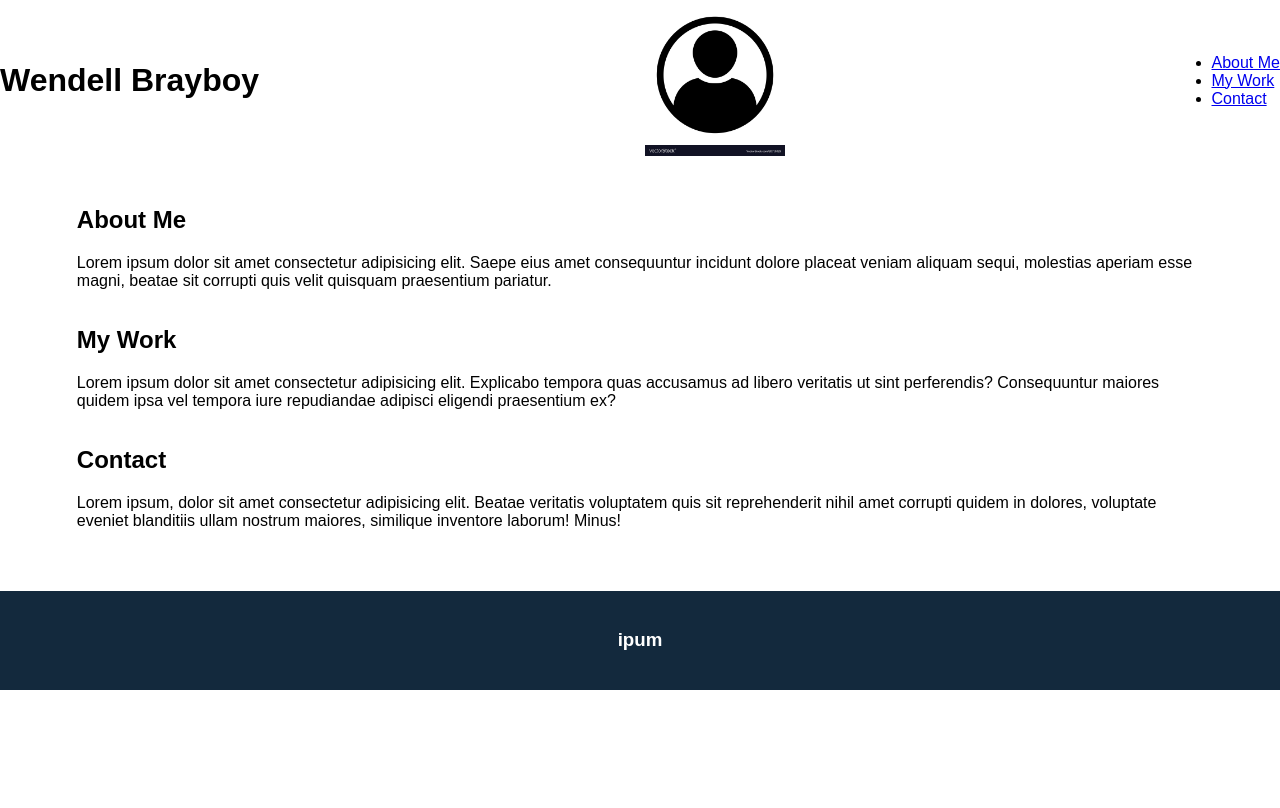
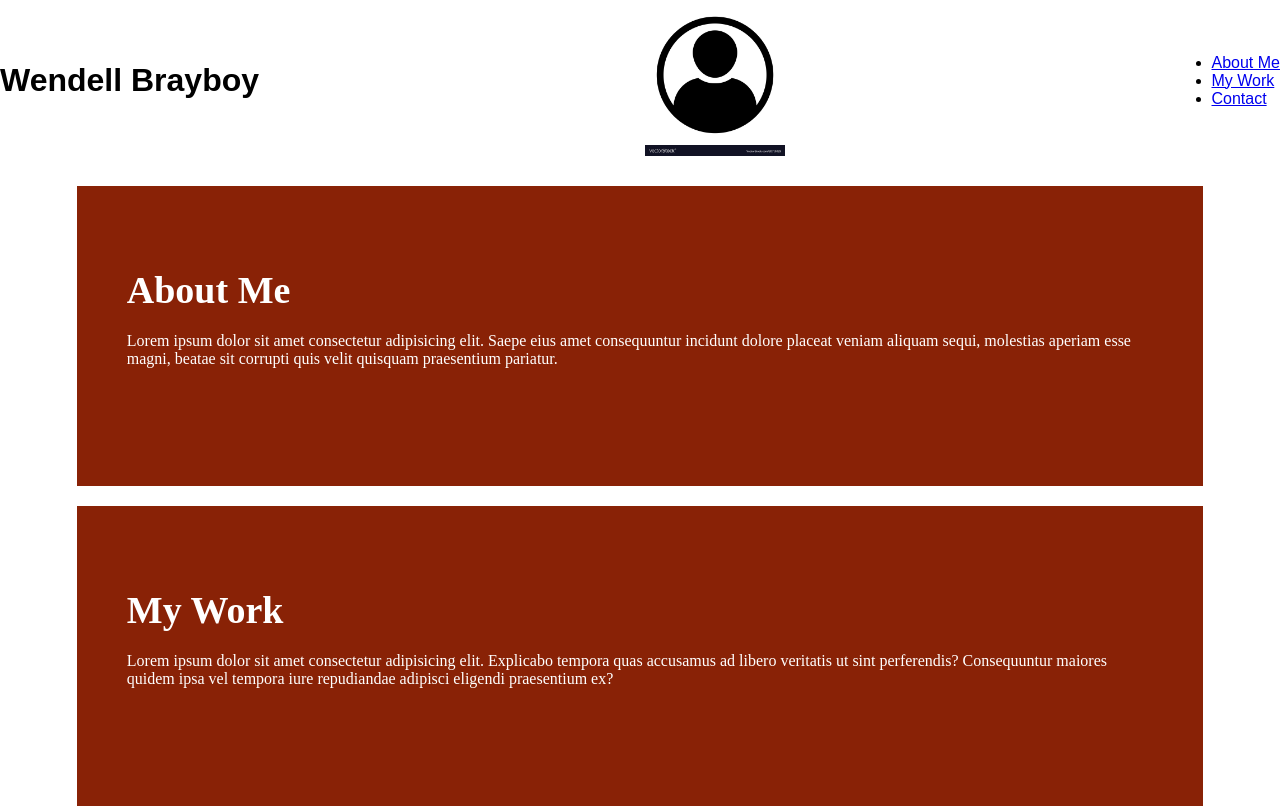
Before and after one commit to MightyHero/module-2-challenge, a plain HTML site: page index.html in a window 1280 px wide. Shown: the top 808 px of the page. Drawn offline with Linux system fonts and the light colour scheme.

Commit message:
main
added css to about me, my work, and contact

```diff
--- a/style.css
+++ b/style.css
@@ -42,6 +42,48 @@ main {
     flex: 0 0;
 }
 
+.about-me {
+    margin-bottom: 20px;
+    padding: 50px;
+    height: 300px;
+    font-family: 'Times New Roman', Times, serif;
+    background-color: #892206;
+    color: #ffffff;
+}
+
+.my-work {
+    margin-bottom: 20px;
+    padding: 50px;
+    height: 300px;
+    font-family: 'Times New Roman', Times, serif;
+    background-color: #892206;
+    color: #ffffff;
+}
+
+.contact {
+    margin-bottom: 20px;
+    padding: 50px;
+    height: 300px;
+    font-family: 'Times New Roman', Times, serif;
+    background-color: #892206;
+    color: #ffffff;
+}
+
+.about-me h2 {
+    margin-bottom: 20px;
+    font-size: 38px;
+}
+
+.my-work h2 {
+    margin-bottom: 20px;
+    font-size: 38px;
+}
+
+.contact h2 {
+    margin-bottom: 20px;
+    font-size: 38px;
+}
+
 footer {
     padding: 20px;
     text-align: center;
```
